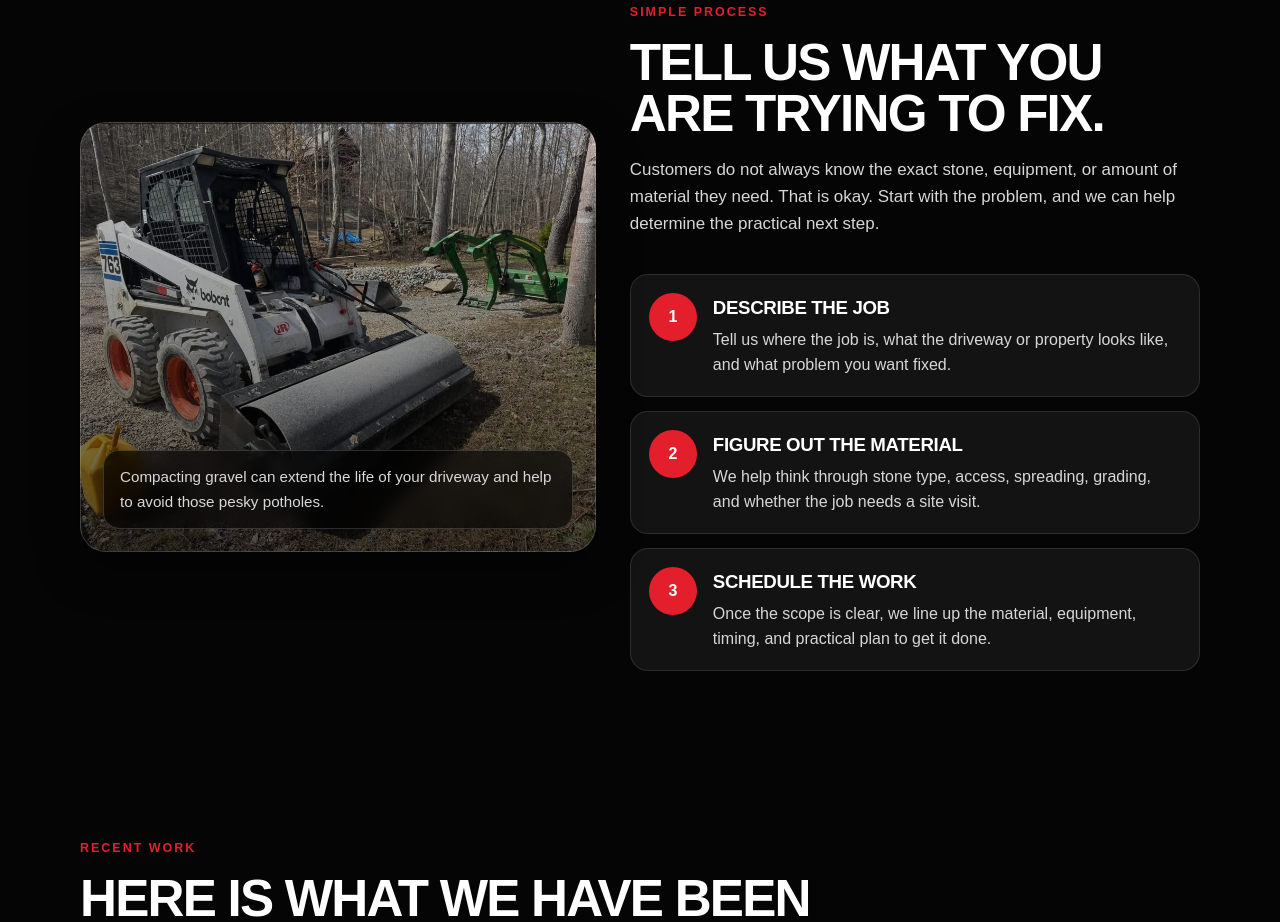
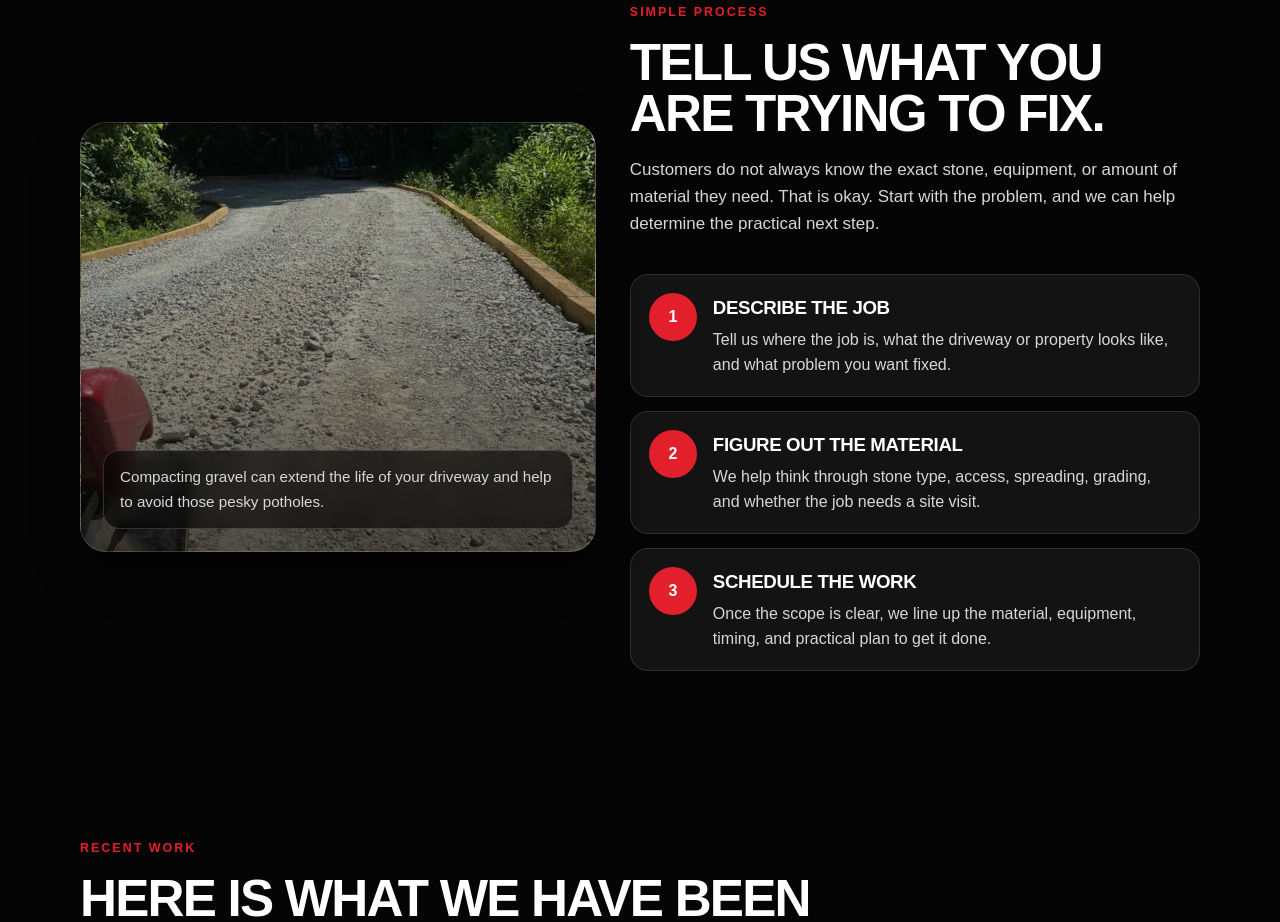
Before and after one commit to mac-driveways/website-simple, a plain HTML site: page index.html in a window 1280 px wide. Shown: the part 4518-5440 px from the top of the page. Drawn offline with Linux system fonts and the light colour scheme.

Commit message:
Update background image in index.html

```diff
--- a/index.html
+++ b/index.html
@@ -594,7 +594,7 @@
       border-radius: 26px;
       background:
         linear-gradient(rgba(5,5,5,0.12), rgba(5,5,5,0.68)),
-        url("images/skid-steer-work.jpg");
+        url("images/process-gravel-compaction.jpg");
       background-size: cover;
       background-position: center;
       border: 1px solid rgba(255,255,255,0.16);
```
